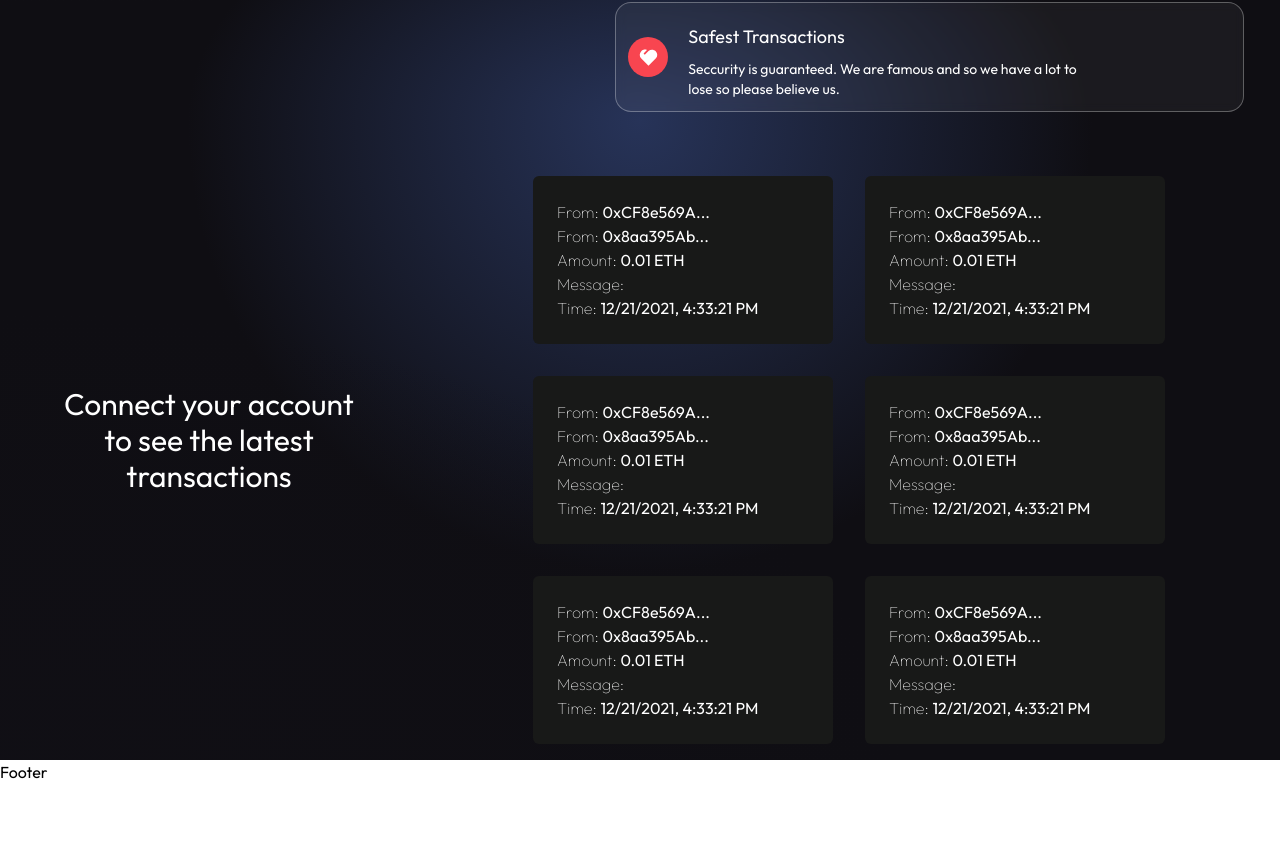
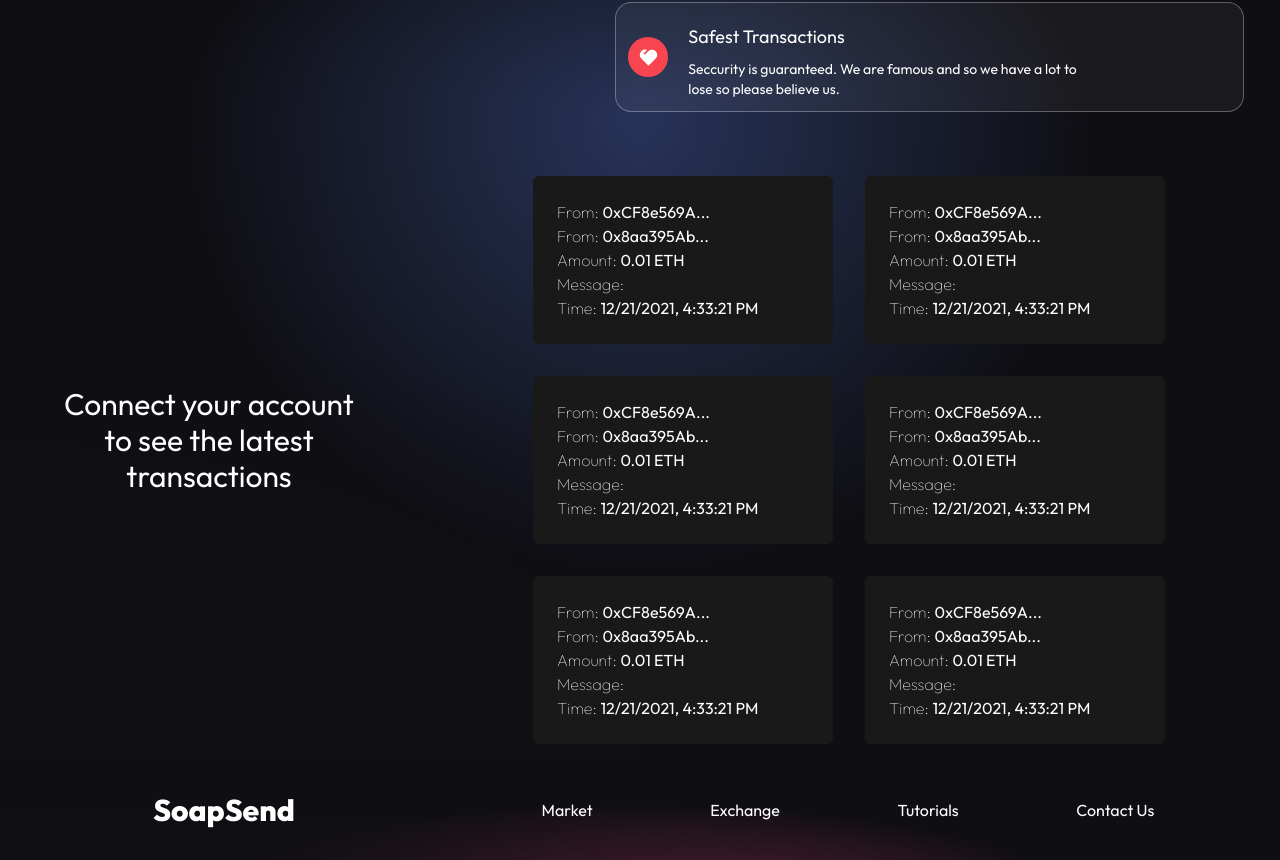
Before and after one commit to nimishsantosh107/Web3-TokenSend, a React (Create React App) app in the folder client/: page / in a window 1280 px wide. Shown: the part 978-1838 px from the top of the page. Before the commit the page ends 1762 px from the top, so only its background shows below. Built offline with nearby package versions, Linux system fonts and the light colour scheme; the HTML template or start-up script is replaced by a standard one.

Commit message:
added footer

```diff
--- a/client/src/components/Footer.js
+++ b/client/src/components/Footer.js
@@ -1,5 +1,23 @@
 const Footer = (props) => {
-    return <div>Footer</div>;
+    return (
+        <div className="w-full flex md:justify-center justify-between items-center flex-col p-4 gradient-bg-footer">
+            <div className="w-full flex sm:flex-row flex-col justify-between items-center my-4">
+                <div className="flex flex-[0.5] justify-center items-center">
+                    <h1 className="text-3xl text-white font-extrabold">SoapSend</h1>
+                </div>
+                <div className="flex flex-1 justify-evenly items-center flex-wrap sm:mt-0 mt-5 w-full">
+                    <p className="text-white text-base text-center mx-2 cursor-pointer">Market</p>
+                    <p className="text-white text-base text-center mx-2 cursor-pointer">Exchange</p>
+                    <p className="text-white text-base text-center mx-2 cursor-pointer">
+                        Tutorials
+                    </p>
+                    <p className="text-white text-base text-center mx-2 cursor-pointer">
+                        Contact Us
+                    </p>
+                </div>
+            </div>
+        </div>
+    );
 };
 
 export default Footer;
```
